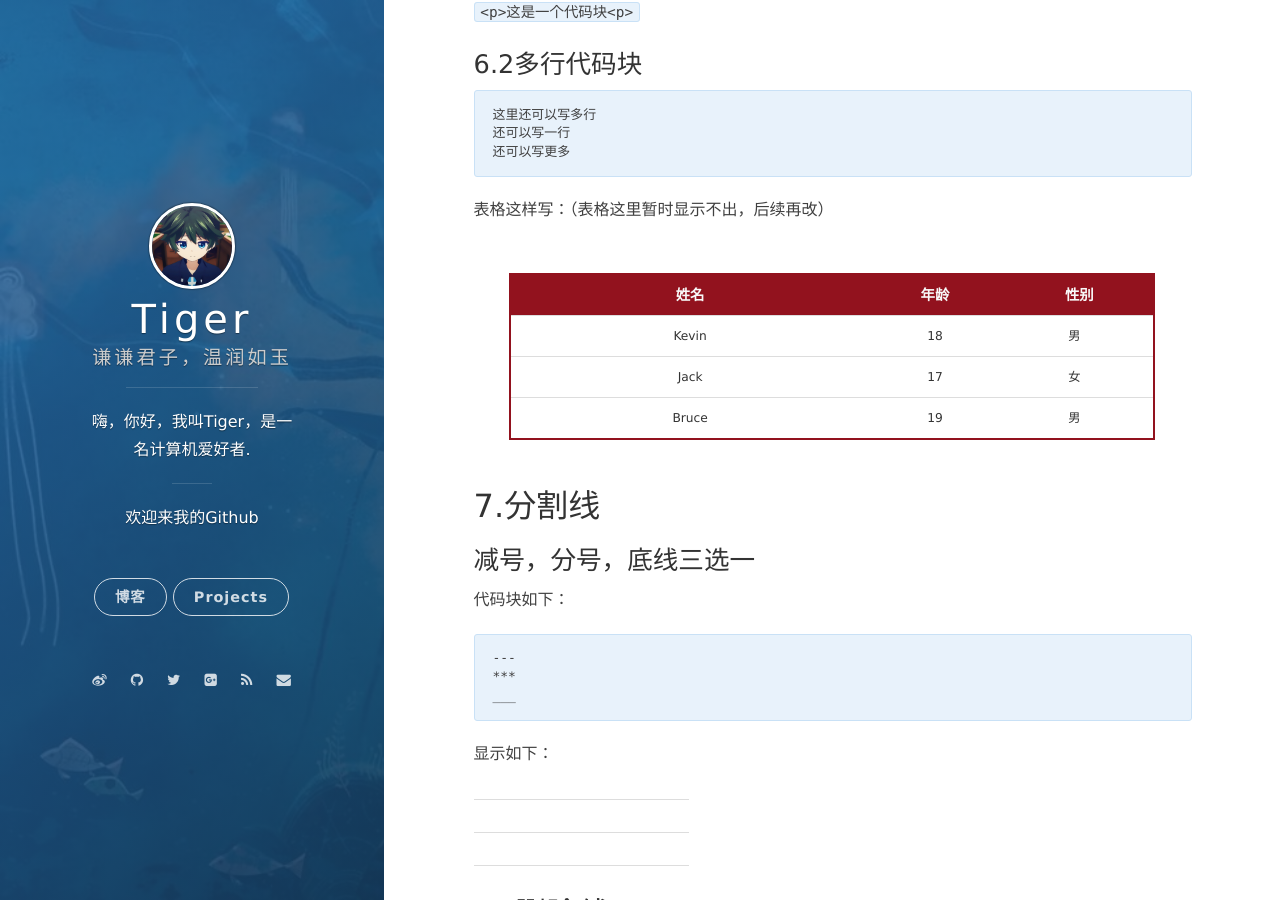
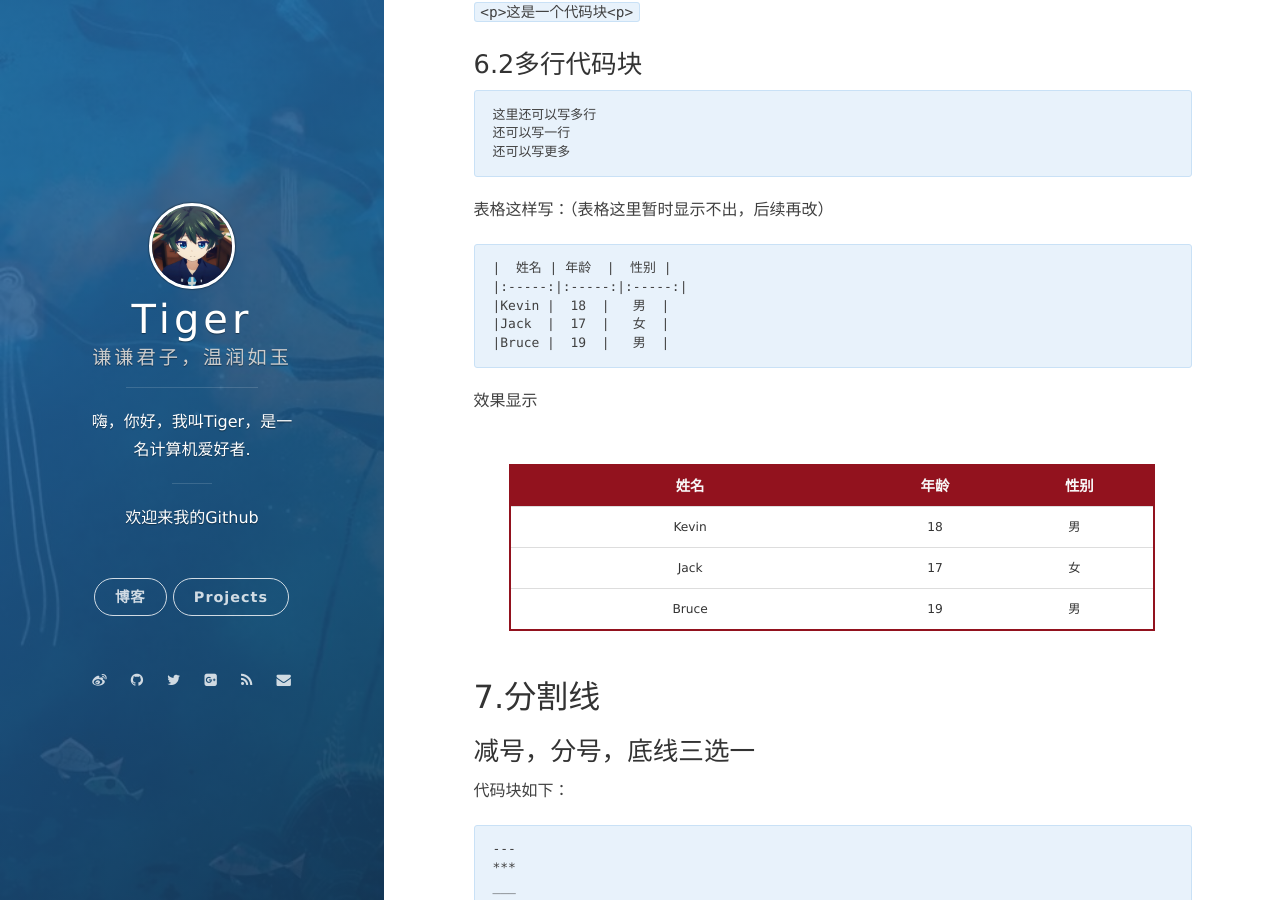
Before and after one commit to storyhappygood/storyhappygood.github.io, a Jekyll site: the page built from _posts/2019-06-19-markdown_learning.md, in a window 1280 px wide and 900 px high, scrolled down 4052 px. Built offline with Jekyll 4.4.1, drawn with Linux system fonts in a browser that asks for light colours; nearby versions of some CDN libraries; our own code applies the rules of GitHub Pages for plain Markdown files; comment, search, counter and statistics services are not loaded.

Commit message:
表格修改

````diff
--- a/_posts/2019-06-19-markdown_learning.md
+++ b/_posts/2019-06-19-markdown_learning.md
@@ -142,6 +142,16 @@
 ```
 表格这样写：（表格这里暂时显示不出，后续再改）
 
+```
+|  姓名 | 年龄  |  性别 |
+|:-----:|:-----:|:-----:|
+|Kevin |  18  |   男  |
+|Jack  |  17  |   女  |
+|Bruce |  19  |   男  |
+```
+
+效果显示
+
 |  姓名 | 年龄  |  性别 |
 |:-----:|:-----:|:-----:|
 |Kevin |  18  |   男  |
````
